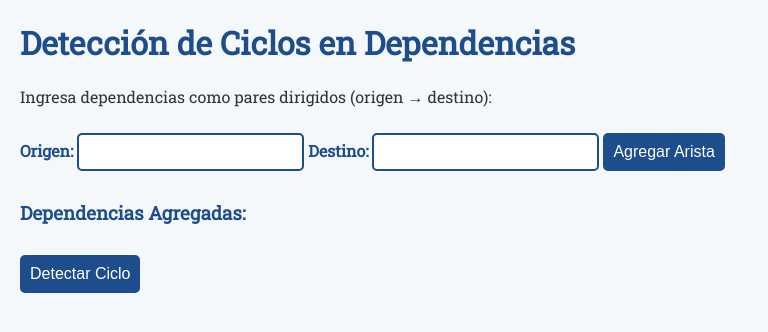
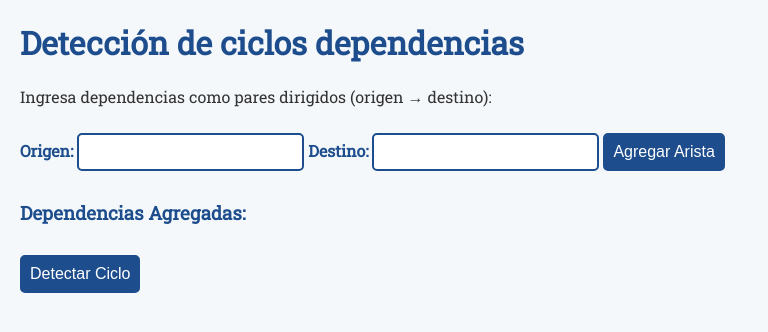
Before and after one commit to JulianBrinez/JulianBrinez.github.io, a plain HTML site: page ciclos_dependencias.html in a window 1280 px wide. Shown: the whole page, without its empty margins (0-768 px from the left). Drawn offline with Linux system fonts and the light colour scheme.

Commit message:
Update ciclos_dependencias.html

```diff
--- a/ciclos_dependencias.html
+++ b/ciclos_dependencias.html
@@ -3,7 +3,7 @@
 <head>
     <meta charset="UTF-8">
     <meta name="viewport" content="width=device-width, initial-scale=1.0">
-    <title>Detección de Ciclos en Dependencias</title>
+    <title>Detección de ciclos dependencias</title>
     <link href="https://fonts.googleapis.com/css2?family=Roboto+Slab&display=swap" rel="stylesheet">
     <style>
         body {
@@ -59,7 +59,7 @@
     </style>
 </head>
 <body>
-    <h1>Detección de Ciclos en Dependencias</h1>
+    <h1>Detección de ciclos dependencias</h1>
     <p>Ingresa dependencias como pares dirigidos (origen → destino):</p>
 
     <label for="origen">Origen:</label>
```
